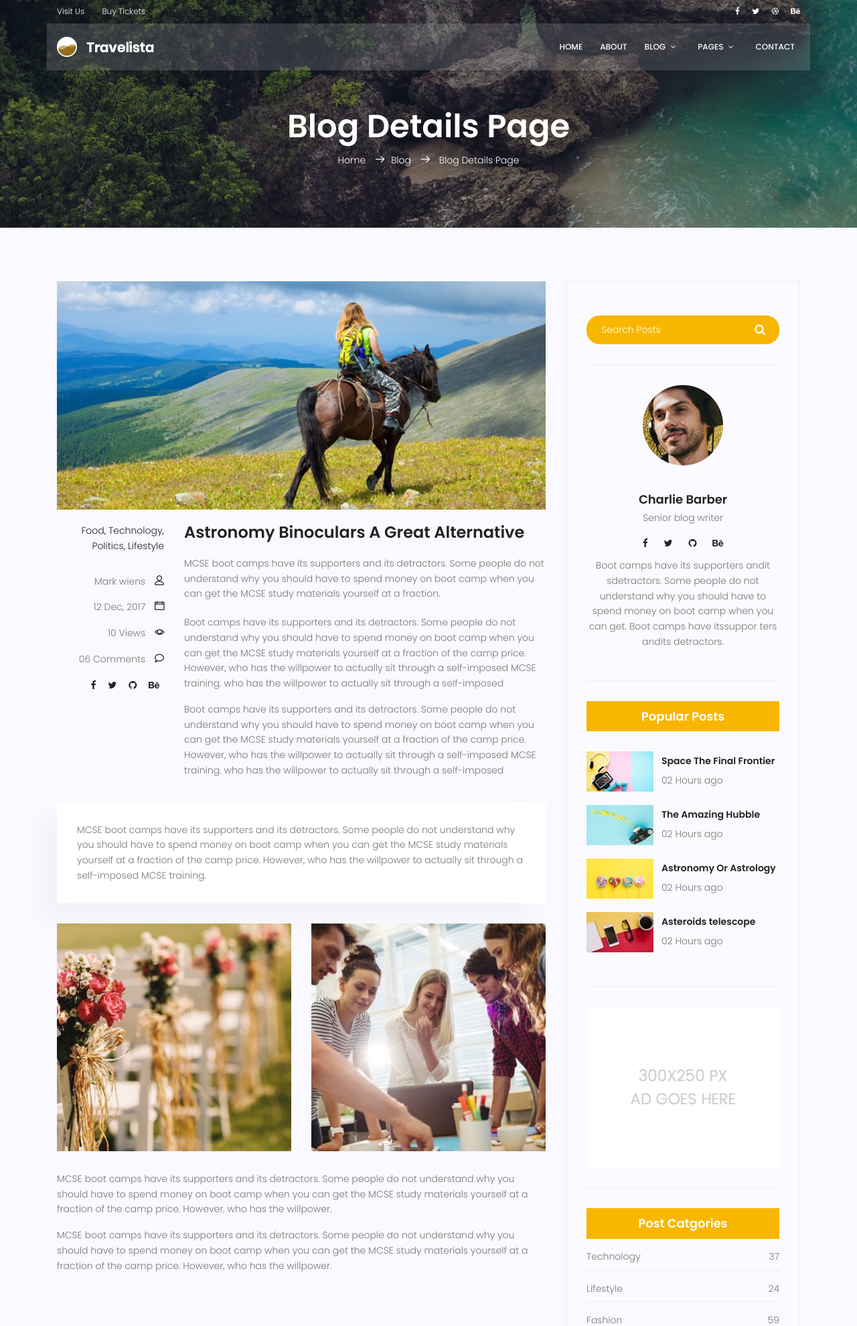
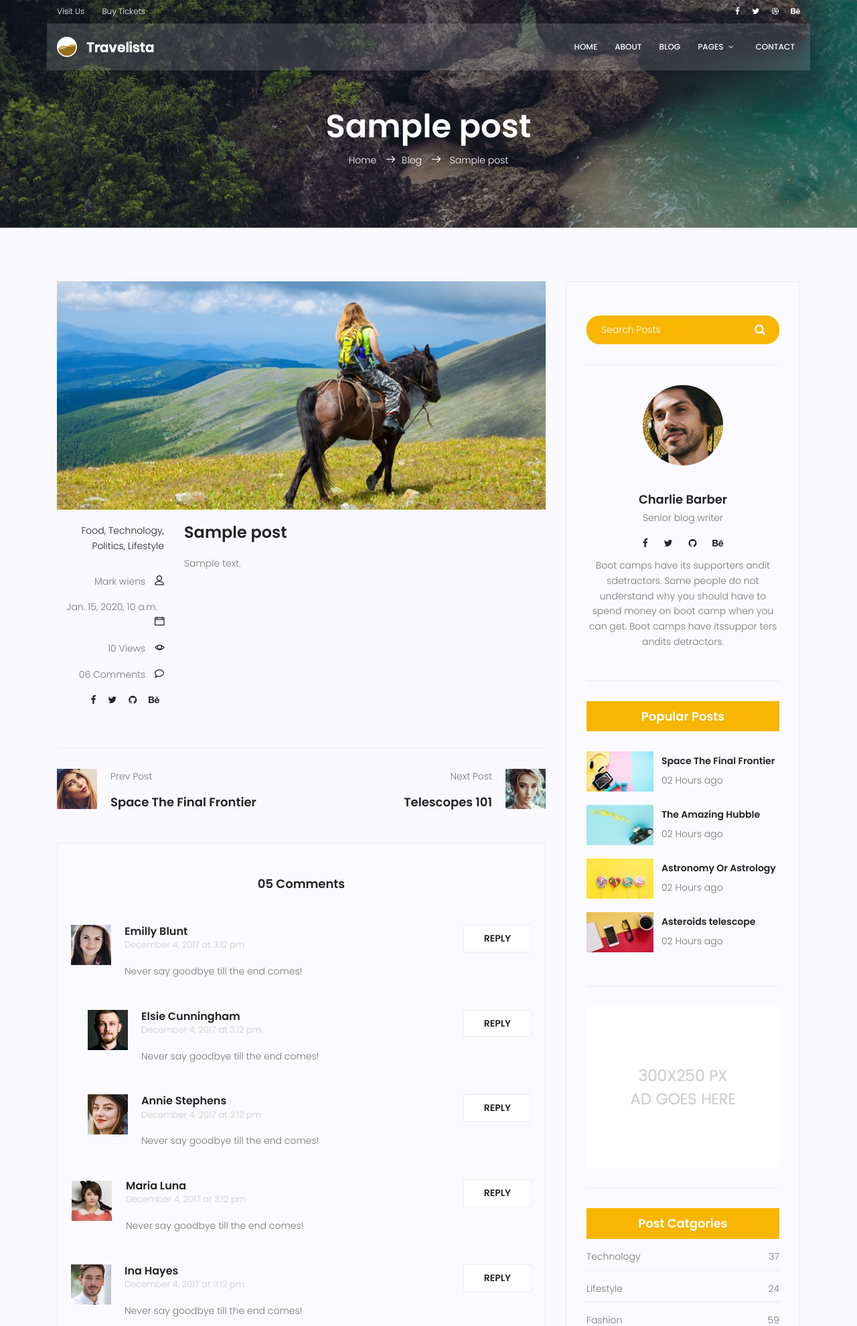
Before and after one commit to Amir-H-Shzd/mysite, a Django app: template templates/blog/blog-single.html in a window 1280 px wide. Shown: the top 1980 px of the page at 67% size. Run offline with Django 3.2, Linux system fonts and the light colour scheme; the template is opened without the code that fills it: values that come from a table or form of the project are taken from there, others are empty; tables that the repository leaves empty hold one stand-in row (values such as "Sample post"); some libraries are stand-ins or nearby versions.

Commit message:
single page setup
-config when we click on title of post we go to that post single page detail with"{% url 'blog:single' pid=post.id %}"
-some edits in single page
-use <int:pid> instead of 'single/' with this method if our post have id this go to blog single page

```diff
--- a/blog/urls.py
+++ b/blog/urls.py
@@ -5,6 +5,6 @@ app_name = 'blog'
 
 urlpatterns = [
     path('', blog_view, name='blog'),
-    path('single/', single_view, name='single'),
-    path('post-<int:pid>', test, name='test'),
+    path('<int:pid>', single_view, name='single'),
+    # path('post-<int:pid>', test, name='test'),
 ]
--- a/templates/base.html
+++ b/templates/base.html
@@ -65,12 +65,8 @@
                     <ul class="nav-menu">
                         <li><a href="{% url 'website:home' %}">Home</a></li>
                         <li><a href="{% url 'website:about' %}">About</a></li>
-                        <li class="menu-has-children"><a href="">Blog</a>
-                            <ul>
-                                <li><a href="{% url 'blog:blog' %}">Blog Home</a></li>
-                                <li><a href="{% url 'blog:single' %}">Blog Single</a></li>
-                            </ul>
-                        </li>
+                        <li><a href="{% url 'blog:blog' %}">Blog</a></li>
+
                         <li class="menu-has-children"><a href="">Pages</a>
                             <ul>
                                 <li><a href="{% url 'website:element' %}">Elements</a></li>
--- a/templates/blog/blog-single.html
+++ b/templates/blog/blog-single.html
@@ -10,16 +10,17 @@
 		<div class="row d-flex align-items-center justify-content-center">
 			<div class="about-content col-lg-12">
 				<h1 class="text-white">
-					Blog Details Page
+					{{post.title}}
 				</h1>
-				<p class="text-white link-nav"><a href="index.html">Home </a> <span
-						class="lnr lnr-arrow-right"></span><a href="blog-home.html">Blog </a> <span
-						class="lnr lnr-arrow-right"></span> <a href="blog-single.html"> Blog Details Page</a></p>
+				<p class="text-white link-nav"><a href="{% url 'website:home' %}">Home </a> <span
+						class="lnr lnr-arrow-right"></span><a href="{% url 'blog:blog' %}">Blog </a> <span
+						class="lnr lnr-arrow-right"></span> <a href="#"> {{post.title}}</a></p>
 			</div>
 		</div>
 	</div>
 </section>
 <!-- End banner Area -->
+
 
 <!-- Start post-content Area -->
 <section class="post-content-area single-post-area">
@@ -32,6 +33,7 @@
 							<img class="img-fluid" src="{% static 'img/blog/feature-img1.jpg' %}" alt="">
 						</div>
 					</div>
+
 					<div class="col-lg-3  col-md-3 meta-details">
 						<ul class="tags">
 							<li><a href="#">Food,</a></li>
@@ -42,7 +44,7 @@
 						<div class="user-details row">
 							<p class="user-name col-lg-12 col-md-12 col-6"><a href="#">Mark wiens</a> <span
 									class="lnr lnr-user"></span></p>
-							<p class="date col-lg-12 col-md-12 col-6"><a href="#">12 Dec, 2017</a> <span
+							<p class="date col-lg-12 col-md-12 col-6"><a href="#">{{post.created_date}}</a> <span
 									class="lnr lnr-calendar-full"></span></p>
 							<p class="view col-lg-12 col-md-12 col-6"><a href="#">{{post.views}} Views</a> <span
 									class="lnr lnr-eye"></span></p>
@@ -57,55 +59,13 @@
 						</div>
 					</div>
 					<div class="col-lg-9 col-md-9">
-						<h3 class="mt-20 mb-20">Astronomy Binoculars A Great Alternative</h3>
+						<h3 class="mt-20 mb-20">{{post.title}}</h3>
 						<p class="excert">
-							MCSE boot camps have its supporters and its detractors. Some people do not understand why
-							you should have to spend money on boot camp when you can get the MCSE study materials
-							yourself at a fraction.
+							{{post.content}}
 						</p>
-						<p>
-							Boot camps have its supporters and its detractors. Some people do not understand why you
-							should have to spend money on boot camp when you can get the MCSE study materials yourself
-							at a fraction of the camp price. However, who has the willpower to actually sit through a
-							self-imposed MCSE training. who has the willpower to actually sit through a self-imposed
-						</p>
-						<p>
-							Boot camps have its supporters and its detractors. Some people do not understand why you
-							should have to spend money on boot camp when you can get the MCSE study materials yourself
-							at a fraction of the camp price. However, who has the willpower to actually sit through a
-							self-imposed MCSE training. who has the willpower to actually sit through a self-imposed
-						</p>
+
 					</div>
-					<div class="col-lg-12">
-						<div class="quotes">
-							MCSE boot camps have its supporters and its detractors. Some people do not understand why
-							you should have to spend money on boot camp when you can get the MCSE study materials
-							yourself at a fraction of the camp price. However, who has the willpower to actually sit
-							through a self-imposed MCSE training.
-						</div>
-						<div class="row mt-30 mb-30">
-							<div class="col-6">
-								<img class="img-fluid" src="{% static 'img/blog/post-img1.jpg' %}" alt="">
-							</div>
-							<div class="col-6">
-								<img class="img-fluid" src="{% static 'img/blog/post-img2.jpg' %}" alt="">
-							</div>
-							<div class="col-lg-12 mt-30">
-								<p>
-									MCSE boot camps have its supporters and its detractors. Some people do not
-									understand why you should have to spend money on boot camp when you can get the MCSE
-									study materials yourself at a fraction of the camp price. However, who has the
-									willpower.
-								</p>
-								<p>
-									MCSE boot camps have its supporters and its detractors. Some people do not
-									understand why you should have to spend money on boot camp when you can get the MCSE
-									study materials yourself at a fraction of the camp price. However, who has the
-									willpower.
-								</p>
-							</div>
-						</div>
-					</div>
+
 				</div>
 				<div class="navigation-area">
 					<div class="row">
```
Also changed, not shown: blog/views.py (+4 -4 lines), templates/blog/blog-home.html (+4 -4 lines).
